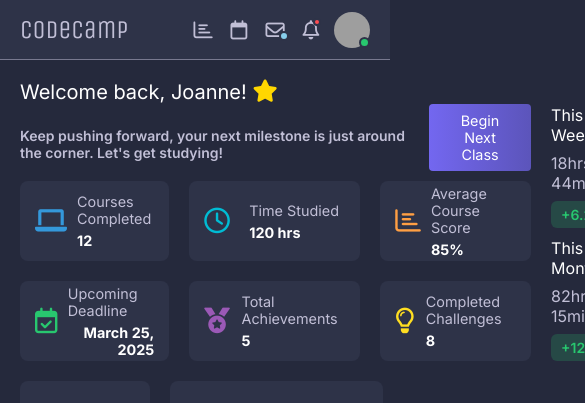
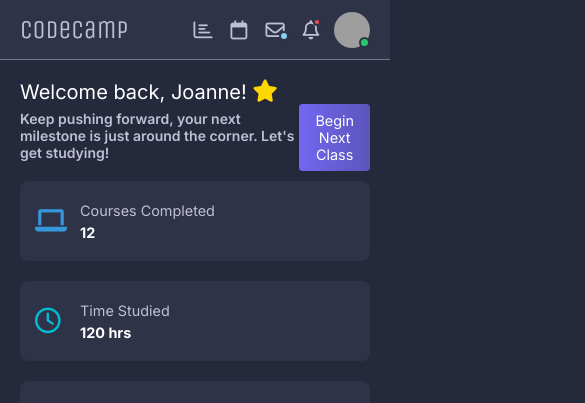
Before and after one commit to joseph-johnson27001/education-dashboard, a Vue app: page / in a window 390 px wide. Shown: the top 403 px of the page, 585 px wide, since content can reach past the window. Built offline with nearby package versions, Linux system fonts and the light colour scheme; grey boxes are pictures that could not be loaded.

Commit message:
Responsive design

```diff
--- a/src/views/HomePage.vue
+++ b/src/views/HomePage.vue
@@ -467,4 +467,38 @@ h3 {
   box-sizing: border-box;
   border-radius: 8px;
 }
+
+@media (max-width: 1000px) {
+  .heading-area,
+  .main-content,
+  .bottom-content,
+  .bottom-left-area {
+    grid-template-columns: 1fr;
+  }
+
+  .kpi-area {
+    grid-template-columns: 1fr 1fr;
+  }
+
+  .donut-chart-container {
+    justify-content: space-between;
+  }
+
+  .stats-section {
+    flex-direction: row;
+    align-items: center;
+    text-align: center;
+    justify-content: space-between;
+  }
+}
+
+@media (max-width: 600px) {
+  .kpi-area,
+  .donut-chart-container {
+    grid-template-columns: 1fr;
+  }
+  .donut-chart-container {
+    flex-direction: column;
+  }
+}
 </style>
```
